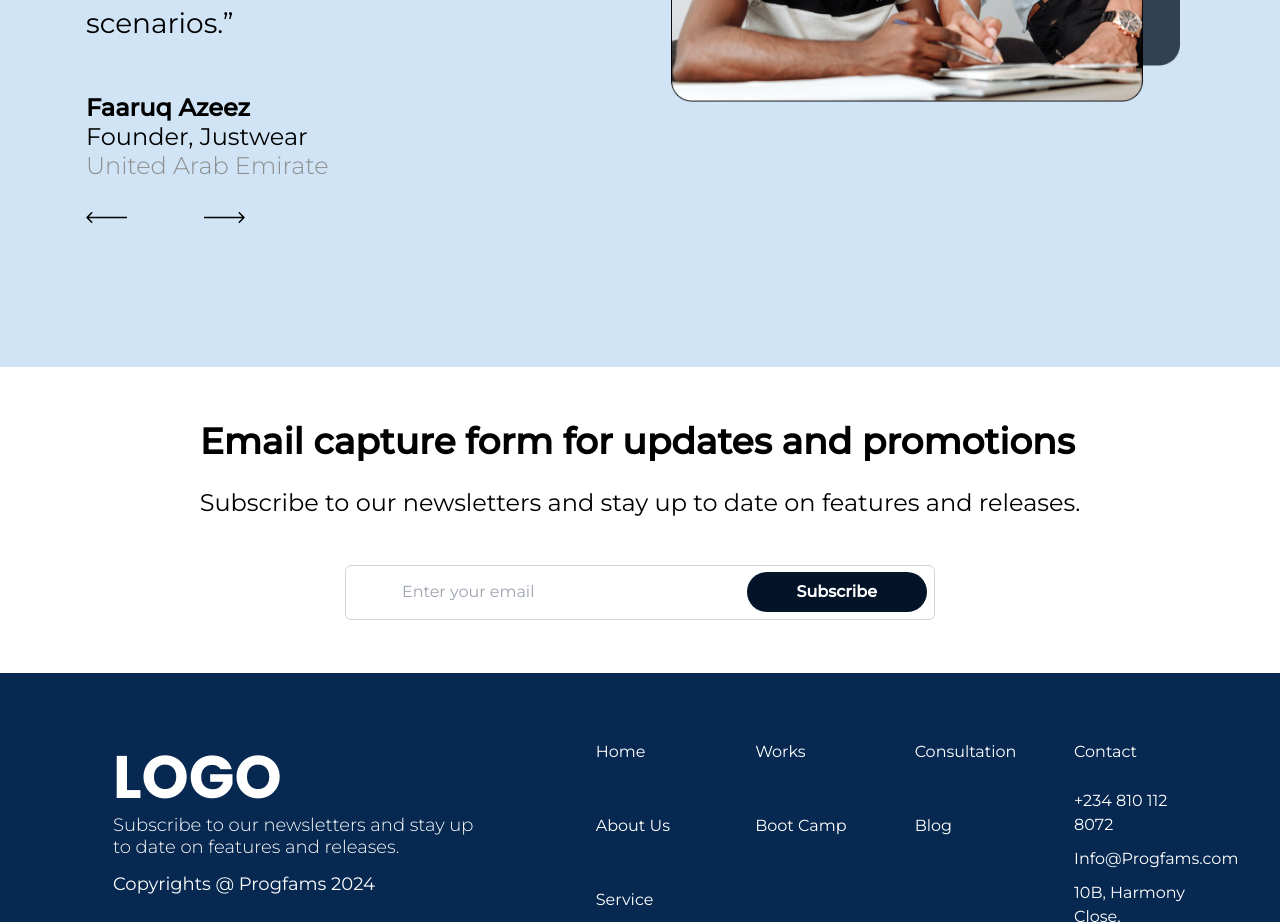
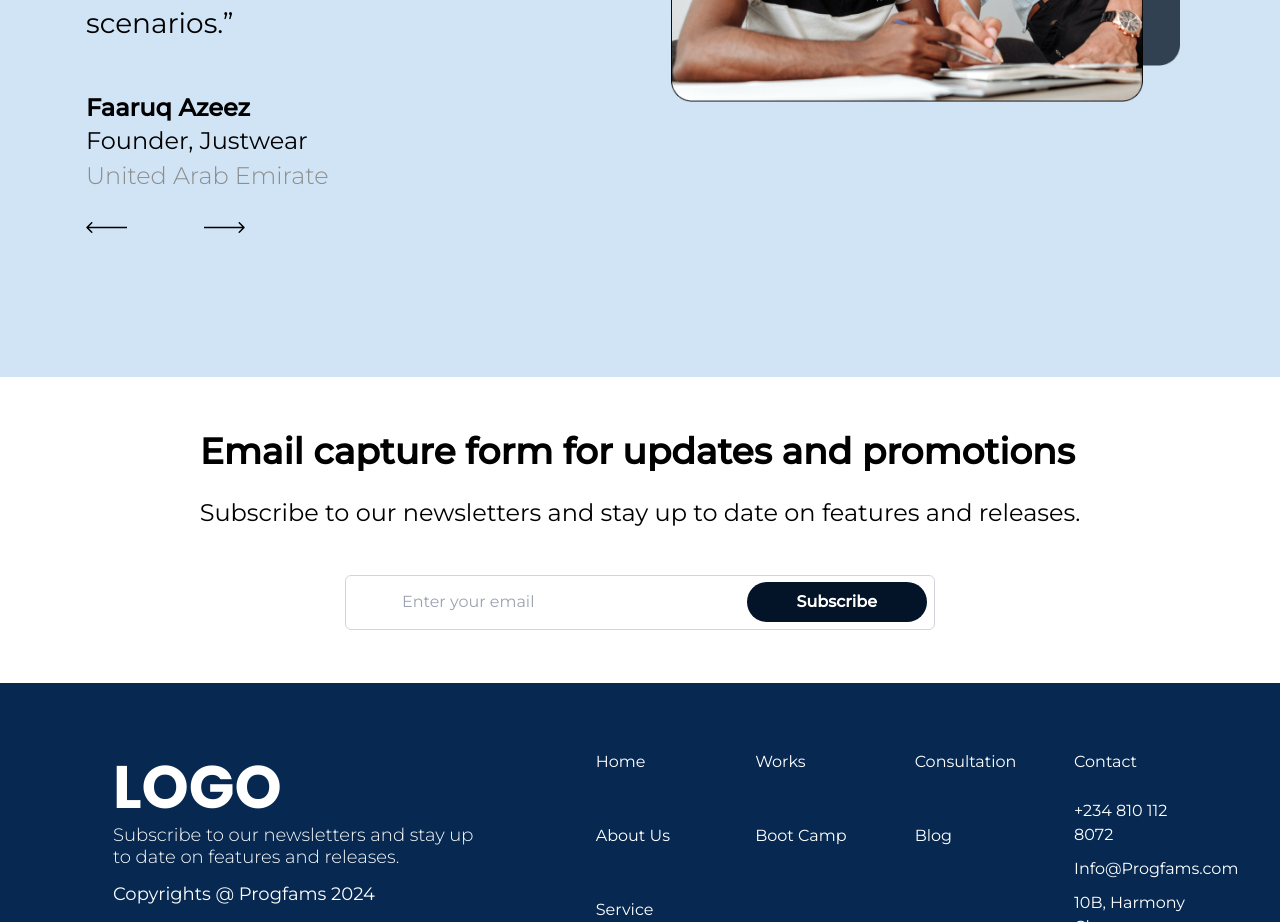
Before and after one commit to AyoMoses1/PROGFAMS-ASSESSMENT, a React (Vite) app: page / in a window 1280 px wide. Shown: the part 2100-3022 px from the top of the page. Built offline with nearby package versions, Linux system fonts and the light colour scheme.

Commit message:
Fix testimonial section

```diff
--- a/src/components/Testimonials/index.tsx
+++ b/src/components/Testimonials/index.tsx
@@ -55,6 +55,8 @@ const index = () => {
             fontSize="24px"
             textColor={"#000000"}
             lineHeight={"29.26px"}
+            mb={"6px"}
+            mt={"4px"}
           >
             Founder, Justwear
           </Text>
```
